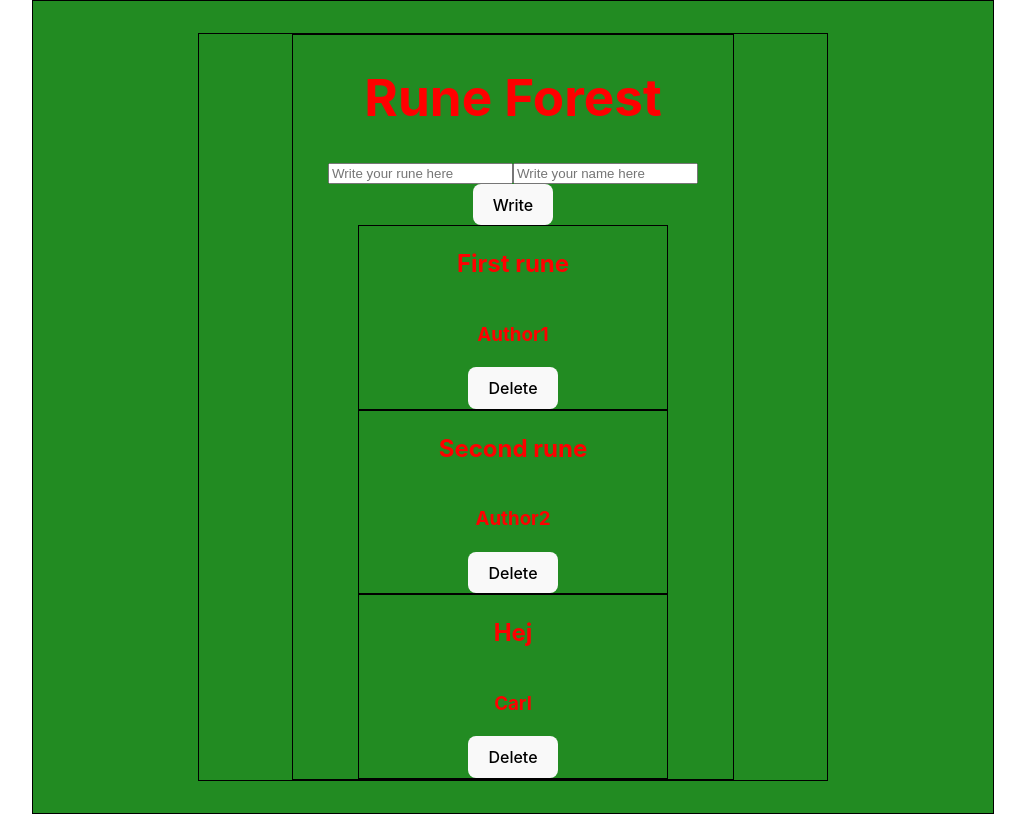
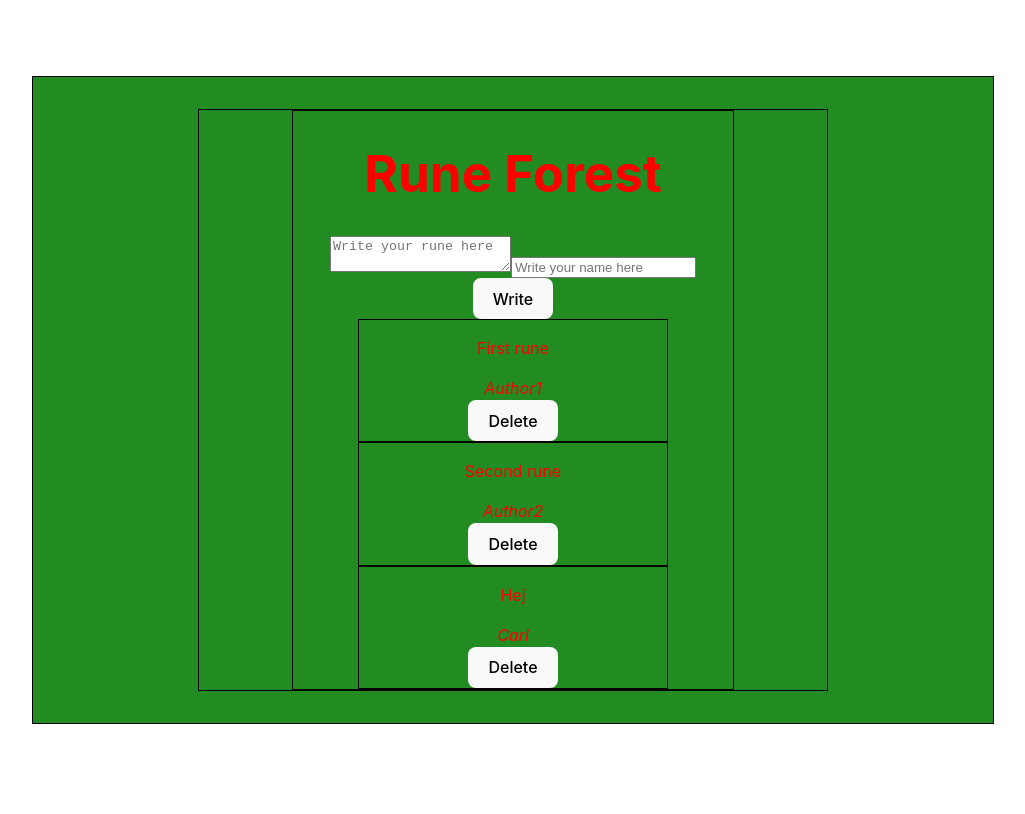
Before and after one commit to carlsylvan/rune-forest, a React (Vite) app in the folder client/: page / in a window 1280 px wide. Shown: the whole page, without its empty margins (127-1152 px from the left). Built offline with nearby package versions, Linux system fonts and the light colour scheme; data requests are answered from the project's data file.

Commit message:
textarea

```diff
--- a/client/src/components/RuneForest/RuneForest.jsx
+++ b/client/src/components/RuneForest/RuneForest.jsx
@@ -40,7 +40,7 @@ export const RuneForest = () => {
     <div>
       <h1>Rune Forest</h1>
       <form onSubmit={handleSubmit}>
-        <input
+        <textarea
           type="text"
           placeholder="Write your rune here"
           value={text}
@@ -57,8 +57,8 @@ export const RuneForest = () => {
 
       {runes.map((rune) => (
         <RuneStone key={rune.id}>
-          <h2>{rune.text}</h2>
-          <h3>{rune.author}</h3>
+          <p>{rune.text}</p>
+          <i>{rune.author}</i>
           <button onClick={() => deleteClick(rune.id)}>Delete</button>
         </RuneStone>
       ))}
```
